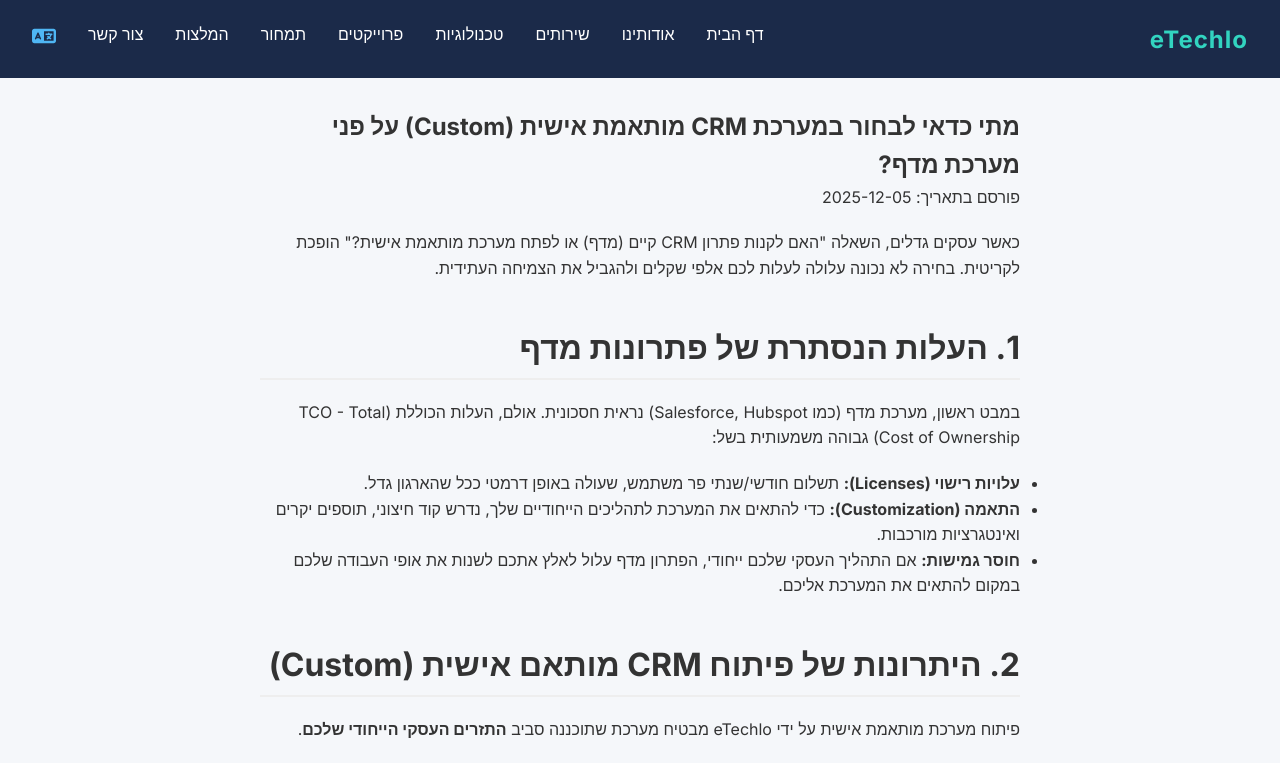
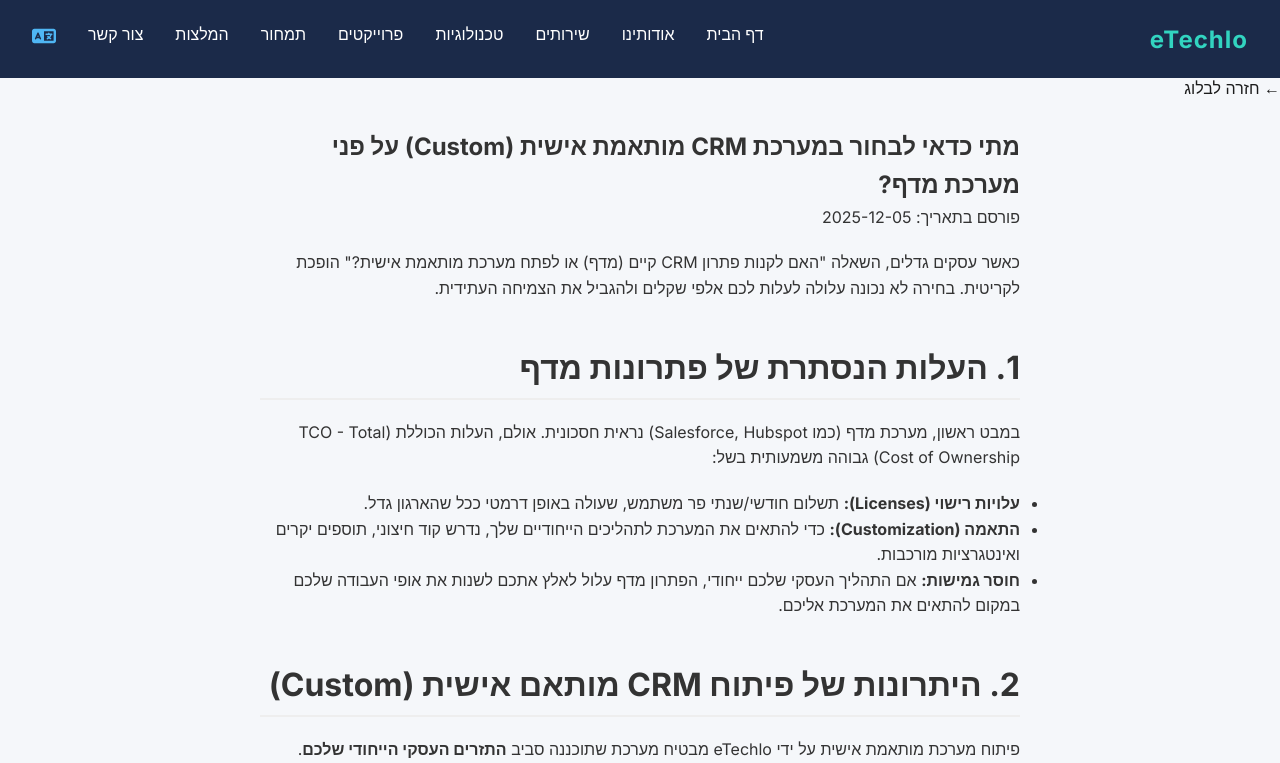
Before and after one commit to erezger/eTechlo, a Next.js app: page /blog/custom-crm-vs-shelf in a window 1280 px wide. Shown: the top 763 px of the page. Built offline with nearby package versions, Linux system fonts and the light colour scheme; no server answers.

Commit message:
vercel deploy slug params

```diff
--- a/src/app/blog/[slug]/page.tsx
+++ b/src/app/blog/[slug]/page.tsx
@@ -1,23 +1,24 @@
 import { getPostBySlug, BLOG_POSTS } from '@/data/blog-posts';
 import { notFound } from 'next/navigation';
+// --- מחק את השורה הבאה: import { use } from 'react';
 import ReactMarkdown from 'react-markdown';
 import type { Metadata } from 'next';
-// ... (ייבוא רכיבים נוספים כמו Link וכו')
+import Link from 'next/link';
+// ודא שגם Link מיובא אם אתה משתמש בו
 
-// 1. הפונקציה שמייצרת את ה-URLs מראש (חשוב ל-SEO!)
+// 1. הפונקציה שמייצרת את ה-URLs מראש
 export async function generateStaticParams() {
-  // מחזירה רשימה של כל ה-Slugs הקיימים (custom-crm-vs-shelf, typescript-for-enterprise-nextjs, וכו')
   return BLOG_POSTS.map((post) => ({
     slug: post.slug,
   }));
 }
 
-// 2. פונקציית יצירת המטא-דאטה (ל-SEO)
-export async function generateMetadata({
-  params
-}: {
-  params: { slug: string }
-}): Promise<Metadata> {
+// 2. generateMetadata - השתמש ב-PageProps
+// eslint-disable-next-line @typescript-eslint/no-explicit-any
+export async function generateMetadata(props: any): Promise<Metadata> {
+
+  // ניגשים ל-params בבטחה:
+  const params = props.params as { slug: string };
   const post = getPostBySlug(params.slug);
 
   if (!post) {
@@ -27,13 +28,17 @@ export async function generateMetadata({
   return {
     title: post.title + ' | eTechlo Blog',
     description: post.metaDescription,
-    // ... שאר תגיות ה-Metadata
+    alternates: {
+      canonical: `https://www.etechlo.com/blog/${params.slug}`,
+    },
   };
 }
 
-// 3. הקומפוננטה הראשית שמציגה את המאמר
-export default function BlogPostPage({ params }: Props) {
-  // שולף את המאמר הרלוונטי לפי ה-slug
+// 3. הקומפוננטה הראשית שמציגה את המאמר (מתוקנת)
+// eslint-disable-next-line @typescript-eslint/no-explicit-any
+export default function BlogPostPage(props: any) {
+  // ניגשים ל-params בבטחה:
+  const params = props.params as { slug: string };
   const post = getPostBySlug(params.slug);
 
   if (!post) {
@@ -42,19 +47,17 @@ export default function BlogPostPage({ params }: Props) {
 
   return (
     <main className="pt-16">
-      {/* ... (חזרה לבלוג) ... */}
-
-      {/* הוספנו את הקלאס blog-content-container כדי לקבל עיצוב נקי ומרווח
-      */}
+      <div className="container mx-auto max-w-4xl p-8">
+        <Link href="/blog" className="text-blue-600 hover:text-blue-800 font-semibold">
+          ← חזרה לבלוג
+        </Link>
+      </div>
       <article className="blog-content-container text-right">
-        {/* כותרת H1 */}
         <h1 className="text-4xl font-extrabold mb-4">{post.title}</h1>
         <p className="text-gray-500 mb-8 border-b pb-4">פורסם בתאריך: {post.date}</p>
 
-        {/* רכיב ה-Markdown שיהיה מושפע מה-CSS הגלובלי */}
         <ReactMarkdown>{post.content}</ReactMarkdown>
       </article>
-
       {/* ... (CTA) ... */}
     </main>
   );
```
